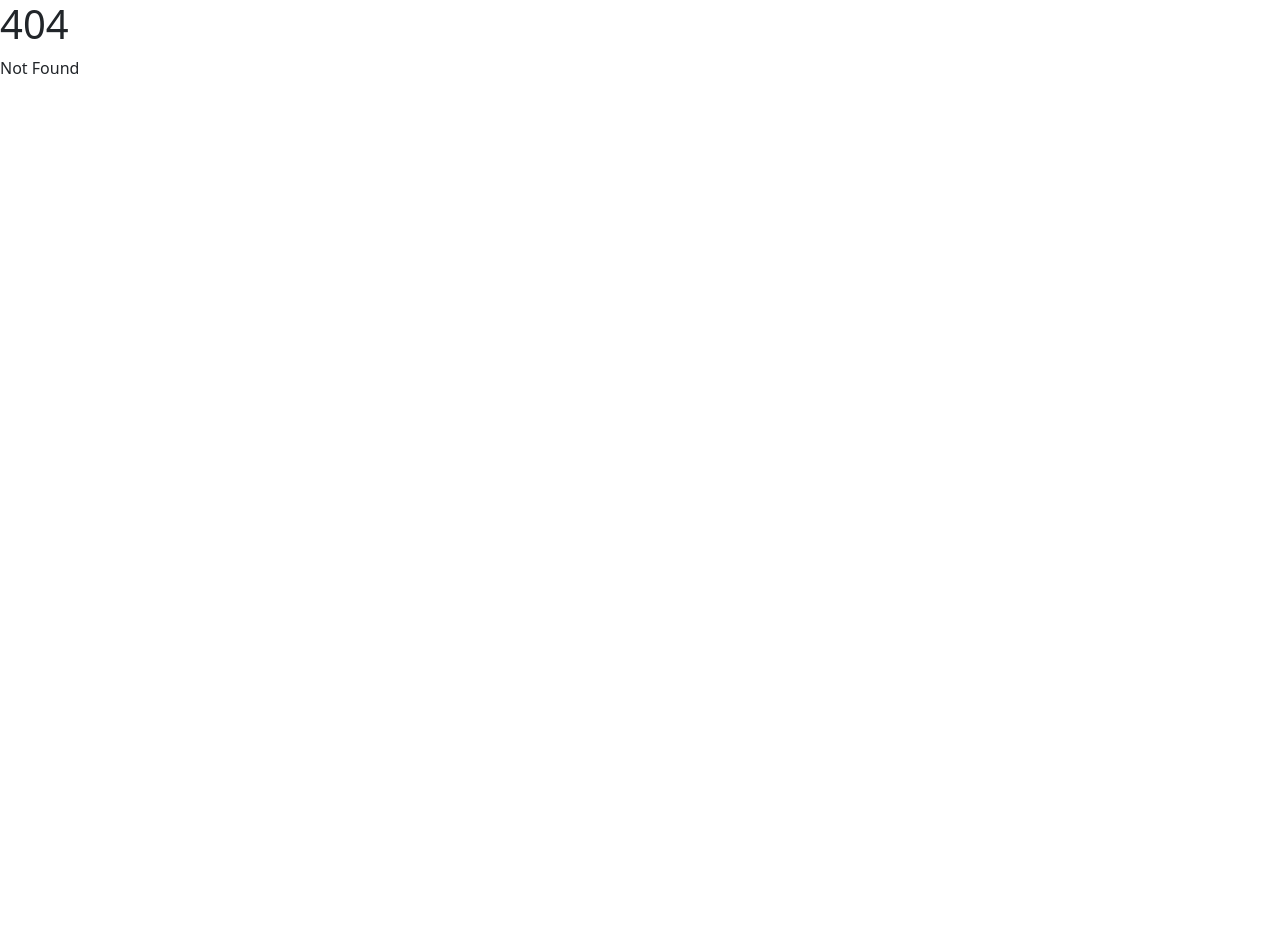
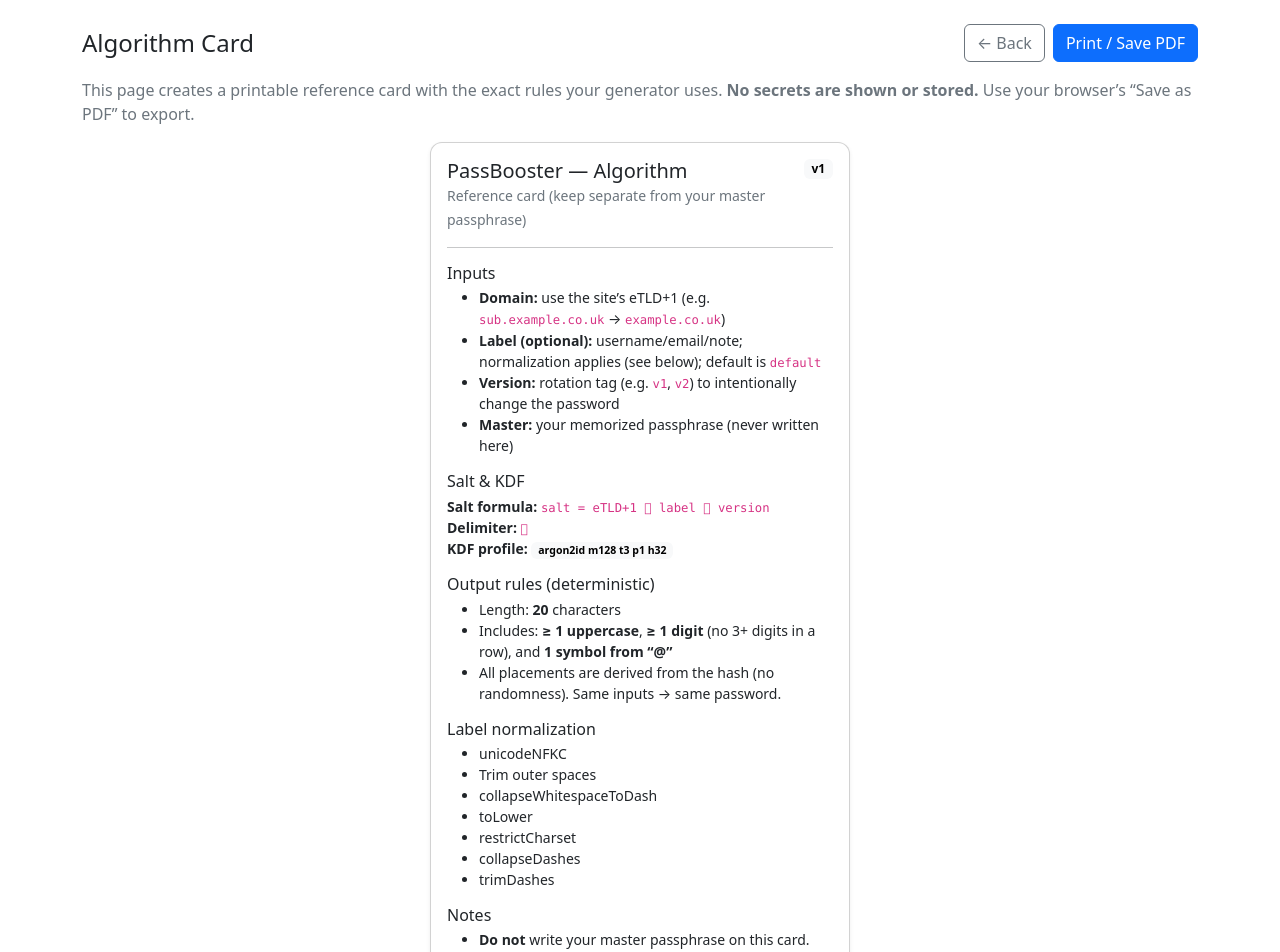
Before and after one commit to WebDevBooster/passbooster, a SvelteKit app: page /card in a window 1280 px wide. Before the commit this address had no page. Shown: the top 952 px of the page. Before the commit the page ends 800 px from the top, so only its background shows below. Built offline with nearby package versions, Linux system fonts and the light colour scheme.

Commit message:
Add algo card page

```diff
--- /dev/null
+++ b/src/routes/card/+page.svelte
@@ -0,0 +1,163 @@
+<script>
+    import { settings } from '$lib/stores.js';
+    import { SALT_DELIM } from '$lib/derive.js';
+    import { onMount } from 'svelte';
+
+    // live settings
+    $: s = $settings;
+
+    // Friendly titles for label normalization steps (fallback to the key if unknown)
+    const STEP_LABELS = {
+        trim: 'Trim outer spaces',
+        collapse_ws: 'Collapse inner spaces',
+        lowercase: 'Lowercase',
+        ascii_fold: 'Strip accents (ASCII fold)',
+        map_lookalikes: 'Map lookalike chars',
+        keep_safe: 'Keep only [a–z 0–9 . _ -]'
+    };
+    $: enabledSteps = Object.entries(s.labelSteps || {})
+        .filter(([, v]) => !!v)
+        .map(([k]) => STEP_LABELS[k] || k);
+
+    $: kdfProfile = `argon2id m${s.memoryMiB} t${s.passes} p${s.parallelism} h${s.hashBytes}`;
+    $: symbolNote = s.symbols ? `1 symbol from “${s.symbols}”` : 'no symbols (symbols disabled)';
+    $: saltFormula = `salt = eTLD+1 ${SALT_DELIM} label ${SALT_DELIM} version`;
+
+    function printCard() {
+        window.print();
+    }
+
+    onMount(() => {
+        // nothing required; reserved if you later add dynamic sizing controls
+    });
+</script>
+
+<svelte:head>
+    <title>PassBooster — Algorithm Card</title>
+    <meta name="description" content="Printable reference card for PassBooster: inputs, rules, and KDF profile (no secrets)." />
+</svelte:head>
+
+<main class="container py-4">
+    <div class="d-flex align-items-center justify-content-between gap-2 no-print">
+        <h1 class="h4 mb-0">Algorithm Card</h1>
+        <div class="d-flex gap-2">
+            <a class="btn btn-outline-secondary" href="#/generate">← Back</a>
+            <button class="btn btn-primary" on:click={printCard}>Print / Save PDF</button>
+        </div>
+    </div>
+
+    <p class="text-muted no-print mt-3">
+        This page creates a printable reference card with the exact rules your generator uses.
+        <strong>No secrets are shown or stored.</strong> Use your browser’s “Save as PDF” to export.
+    </p>
+
+    <!-- Screen preview (what will print) -->
+    <section class="print-area mx-auto">
+        <div class="algo-card card shadow-sm">
+            <div class="card-body">
+                <header class="d-flex justify-content-between align-items-start">
+                    <div>
+                        <h2 class="h5 mb-0">PassBooster — Algorithm</h2>
+                        <small class="text-muted">Reference card (keep separate from your master passphrase)</small>
+                    </div>
+                    <span class="badge text-bg-light">v1</span>
+                </header>
+
+                <hr class="my-3" />
+
+                <div class="row g-3">
+                    <!-- Inputs -->
+                    <div class="col-12">
+                        <h3 class="h6 mb-1">Inputs</h3>
+                        <ul class="mb-0 small">
+                            <li><strong>Domain:</strong> use the site’s eTLD+1 (e.g. <code>sub.example.co.uk</code> → <code>example.co.uk</code>)</li>
+                            <li><strong>Label (optional):</strong> username/email/note; normalization applies (see below); default is <code>default</code></li>
+                            <li><strong>Version:</strong> rotation tag (e.g. <code>v1</code>, <code>v2</code>) to intentionally change the password</li>
+                            <li><strong>Master:</strong> your memorized passphrase (never written here)</li>
+                        </ul>
+                    </div>
+
+                    <!-- Salt & KDF -->
+                    <div class="col-12">
+                        <h3 class="h6 mb-1">Salt &amp; KDF</h3>
+                        <div class="small">
+                            <div><strong>Salt formula:</strong> <code>{saltFormula}</code></div>
+                            <div><strong>Delimiter:</strong> <code>{SALT_DELIM}</code></div>
+                            <div><strong>KDF profile:</strong> <span class="badge text-bg-light">{kdfProfile}</span></div>
+                        </div>
+                    </div>
+
+                    <!-- Output rules -->
+                    <div class="col-12">
+                        <h3 class="h6 mb-1">Output rules (deterministic)</h3>
+                        <ul class="mb-0 small">
+                            <li>Length: <strong>{s.length}</strong> characters</li>
+                            <li>Includes: <strong>≥ 1 uppercase</strong>, <strong>≥ 1 digit</strong> (no 3+ digits in a row), and <strong>{symbolNote}</strong></li>
+                            <li>All placements are derived from the hash (no randomness). Same inputs → same password.</li>
+                        </ul>
+                    </div>
+
+                    <!-- Label normalization -->
+                    <div class="col-12">
+                        <h3 class="h6 mb-1">Label normalization</h3>
+                        {#if enabledSteps.length > 0}
+                            <ul class="mb-0 small">
+                                {#each enabledSteps as step}
+                                    <li>{step}</li>
+                                {/each}
+                            </ul>
+                        {:else}
+                            <div class="small text-muted">No normalization steps enabled.</div>
+                        {/if}
+                    </div>
+
+                    <!-- Notes -->
+                    <div class="col-12">
+                        <h3 class="h6 mb-1">Notes</h3>
+                        <ul class="mb-0 small">
+                            <li><strong>Do not</strong> write your master passphrase on this card.</li>
+                            <li>Keep <strong>Symbols</strong>, <strong>Length</strong>, and <strong>KDF</strong> identical across devices; changing any of these changes all passwords.</li>
+                            <li>If a site rejects certain symbols: adjust Symbols for that derive and bump Version (e.g. <code>v2</code>).</li>
+                        </ul>
+                    </div>
+                </div>
+            </div>
+        </div>
+    </section>
+
+    <div class="text-center mt-3 no-print">
+        <small class="text-muted">Tip: choose “Save as PDF” in the print dialog.</small>
+    </div>
+</main>
+
+<style>
+    /* Screen preview sizing */
+    .print-area {
+        max-width: 420px; /* roughly A6 width on screen */
+    }
+
+    .algo-card {
+        border-radius: .75rem;
+    }
+
+    .algo-card header .badge {
+        font-weight: 600;
+    }
+
+    code { font-family: ui-monospace, SFMono-Regular, Menlo, Consolas, "Liberation Mono", monospace; }
+
+    /* Print styles */
+    @media print {
+        :root {
+            -webkit-print-color-adjust: exact;
+            print-color-adjust: exact;
+        }
+        .no-print { display: none !important; }
+        body { background: #fff !important; }
+        @page { size: A6 portrait; margin: 10mm; }
+
+        /* Expand the print area to fill the page nicely */
+        .print-area { max-width: none !important; }
+        .algo-card { box-shadow: none !important; border: 1px solid rgba(0,0,0,.12); }
+    }
+</style>
```
